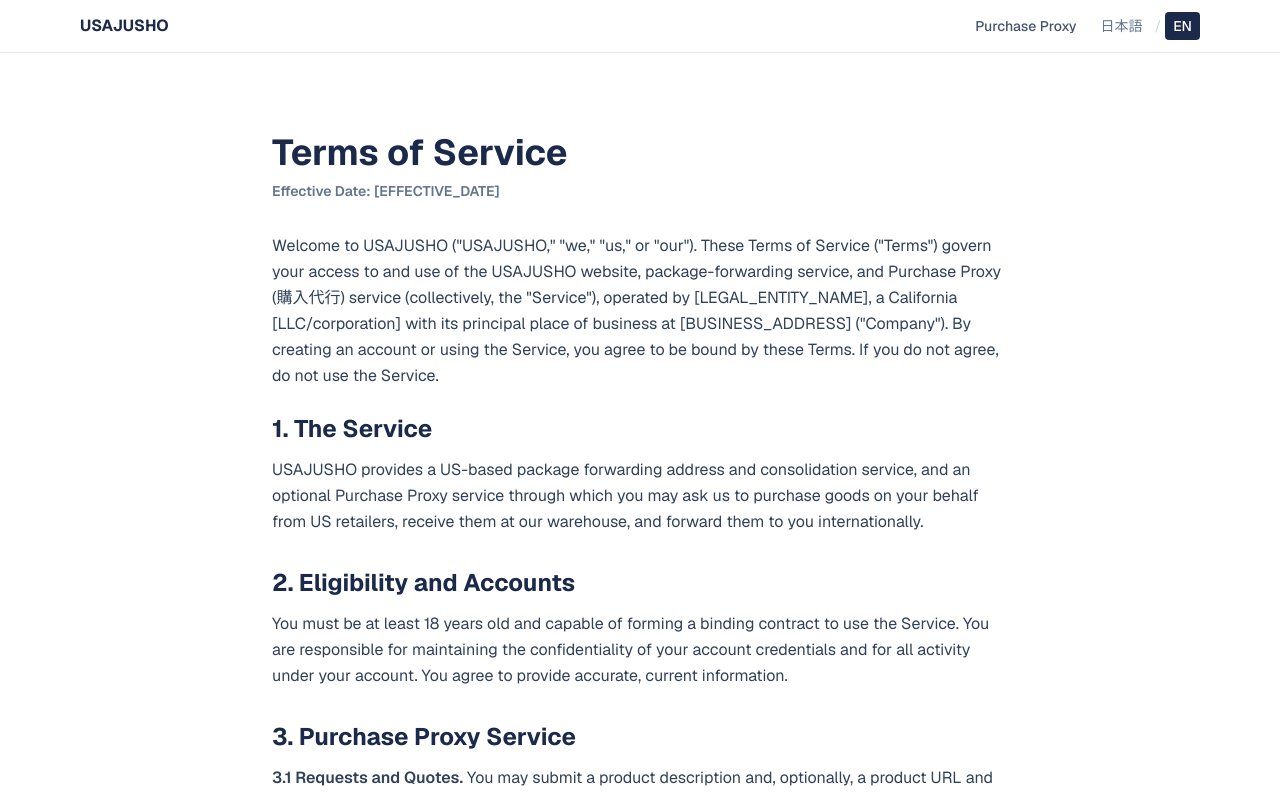
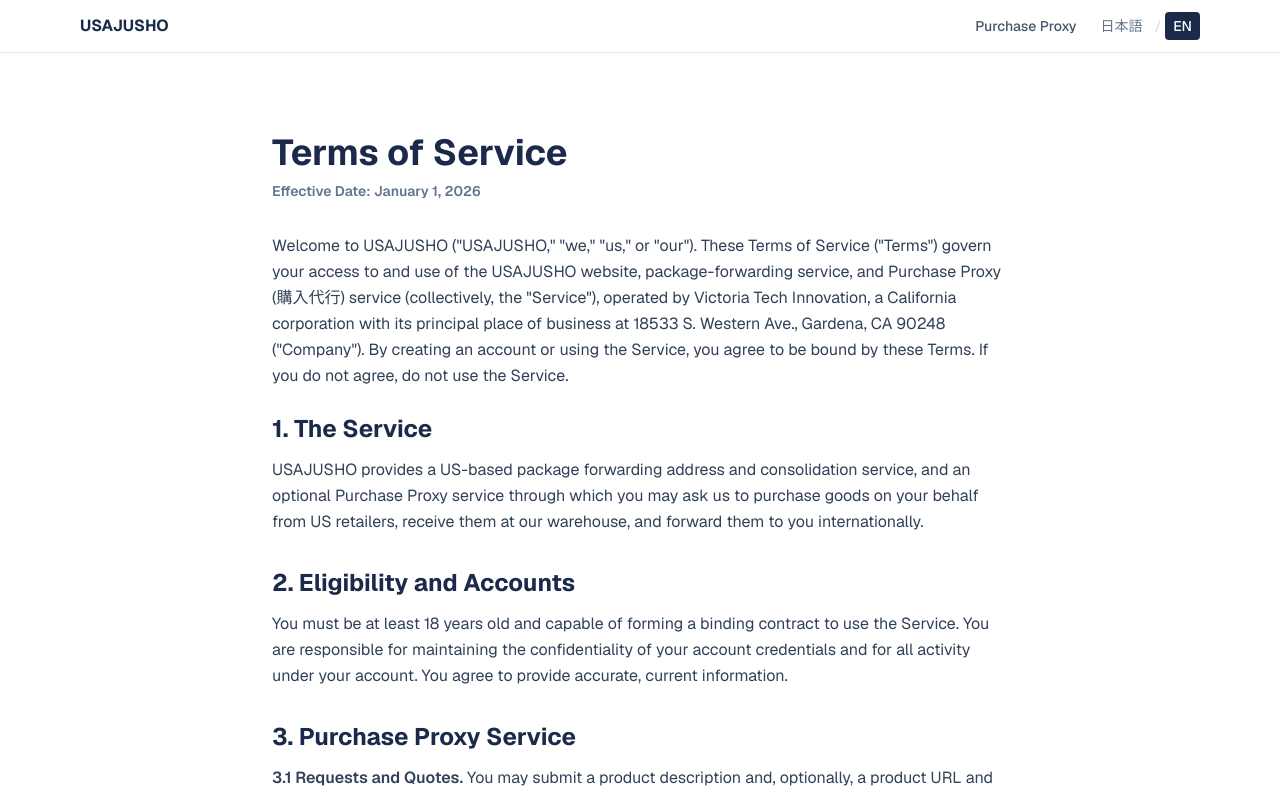
Before and after one commit to leelee90503-alt/usajusho-app, a Next.js app: page /en/legal/terms in a window 1280 px wide. Shown: the top 795 px of the page. Built offline with nearby package versions, Linux system fonts and the light colour scheme.

Commit message:
Fill in real business details in Terms of Service and Privacy Policy

```diff
--- a/content/legal/privacy.en.ts
+++ b/content/legal/privacy.en.ts
@@ -2,9 +2,9 @@
 
 export const privacyEn: LegalDoc = {
   title: `Privacy Policy`,
-  effectiveDateLabel: `Effective Date: [EFFECTIVE_DATE]`,
+  effectiveDateLabel: `Effective Date: January 1, 2026`,
   intro: [
-    `This Privacy Policy explains how [LEGAL_ENTITY_NAME] ("USAJUSHO," "we," "us," or "our") collects, uses, discloses, and protects personal information when you use our website and Service, and describes the privacy rights available to California residents under the California Consumer Privacy Act, as amended by the California Privacy Rights Act (collectively, "CCPA").`,
+    `This Privacy Policy explains how Victoria Tech Innovation ("USAJUSHO," "we," "us," or "our") collects, uses, discloses, and protects personal information when you use our website and Service, and describes the privacy rights available to California residents under the California Consumer Privacy Act, as amended by the California Privacy Rights Act (collectively, "CCPA").`,
   ],
   sections: [
     {
@@ -51,7 +51,7 @@
     {
       heading: `5. Data Retention`,
       blocks: [
-        { kind: "p", text: `We retain personal information for as long as your account is active and as necessary to provide the Service, comply with our legal obligations (e.g., tax and accounting records), resolve disputes, and enforce our agreements. Purchase-proxy transaction records are generally retained for [RETENTION_YEARS] years after order completion for accounting and dispute-resolution purposes.` },
+        { kind: "p", text: `We retain personal information for as long as your account is active and as necessary to provide the Service, comply with our legal obligations (e.g., tax and accounting records), resolve disputes, and enforce our agreements. Purchase-proxy transaction records are generally retained for 7 years after order completion for accounting and dispute-resolution purposes.` },
       ],
     },
     {
@@ -66,7 +66,7 @@
           `Limit Use of Sensitive Personal Information: we do not use sensitive personal information beyond what is necessary to provide the Service.`,
           `Non-Discrimination: we will not discriminate against you for exercising any of these rights.`,
         ] },
-        { kind: "p", text: `To exercise these rights, contact us at [CONTACT_EMAIL]. We may need to verify your identity before completing your request. We will respond within 45 days, as required by the CCPA (extendable by an additional 45 days when reasonably necessary, with notice to you).` },
+        { kind: "p", text: `To exercise these rights, contact us at info@usajusho.com. We may need to verify your identity before completing your request. We will respond within 45 days, as required by the CCPA (extendable by an additional 45 days when reasonably necessary, with notice to you).` },
         { kind: "p", text: `You may also designate an authorized agent to submit a request on your behalf, subject to our ability to verify the agent's authority.` },
       ],
     },
@@ -103,7 +103,7 @@
     {
       heading: `12. Contact Us`,
       blocks: [
-        { kind: "p", text: `For questions about this Privacy Policy or to exercise your privacy rights, contact us at [CONTACT_EMAIL].` },
+        { kind: "p", text: `For questions about this Privacy Policy or to exercise your privacy rights, contact us at info@usajusho.com.` },
       ],
     },
   ],
--- a/content/legal/privacy.ja.ts
+++ b/content/legal/privacy.ja.ts
@@ -2,9 +2,9 @@
 
 export const privacyJa: LegalDoc = {
   title: `プライバシーポリシー`,
-  effectiveDateLabel: `発効日: [EFFECTIVE_DATE]`,
+  effectiveDateLabel: `発効日: 2026年1月1日`,
   intro: [
-    `本プライバシーポリシーは、[LEGAL_ENTITY_NAME](「USAJUSHO」「当社」)が、お客様のウェブサイトおよび本サービスのご利用に際して、個人情報をどのように収集、利用、開示、保護するかについて説明するものです。また、カリフォルニア州民に適用される、カリフォルニア州消費者プライバシー法(カリフォルニア州プライバシー権利法による改正を含む、以下「CCPA」)に基づくプライバシー権についても説明します。`,
+    `本プライバシーポリシーは、Victoria Tech Innovation(「USAJUSHO」「当社」)が、お客様のウェブサイトおよび本サービスのご利用に際して、個人情報をどのように収集、利用、開示、保護するかについて説明するものです。また、カリフォルニア州民に適用される、カリフォルニア州消費者プライバシー法(カリフォルニア州プライバシー権利法による改正を含む、以下「CCPA」)に基づくプライバシー権についても説明します。`,
   ],
   sections: [
     {
@@ -51,7 +51,7 @@
     {
       heading: `5. データの保持期間`,
       blocks: [
-        { kind: "p", text: `当社は、アカウントが有効である期間、および本サービスの提供、法令上の義務(税務・会計記録等)の遵守、紛争解決、契約の履行のために必要な期間、個人情報を保持します。購入代行の取引記録は、会計・紛争解決の目的で、注文完了後[RETENTION_YEARS]年間保持することを基本とします。` },
+        { kind: "p", text: `当社は、アカウントが有効である期間、および本サービスの提供、法令上の義務(税務・会計記録等)の遵守、紛争解決、契約の履行のために必要な期間、個人情報を保持します。購入代行の取引記録は、会計・紛争解決の目的で、注文完了後7年間保持することを基本とします。` },
       ],
     },
     {
@@ -66,7 +66,7 @@
           `機微個人情報の利用制限権: 当社は本サービスの提供に必要な範囲を超えて機微個人情報を利用していません。`,
           `非差別の権利: これらの権利を行使したことを理由に、お客様を不利に扱うことはありません。`,
         ] },
-        { kind: "p", text: `これらの権利を行使するには、[CONTACT_EMAIL]までご連絡ください。ご請求への対応前に、お客様の本人確認をお願いする場合があります。CCPAが定めるとおり、原則として45日以内にご対応します(合理的に必要な場合、お客様への通知の上、さらに45日延長する場合があります)。` },
+        { kind: "p", text: `これらの権利を行使するには、info@usajusho.comまでご連絡ください。ご請求への対応前に、お客様の本人確認をお願いする場合があります。CCPAが定めるとおり、原則として45日以内にご対応します(合理的に必要な場合、お客様への通知の上、さらに45日延長する場合があります)。` },
         { kind: "p", text: `また、当社が代理人の権限を確認できることを条件に、代理人を通じてご請求いただくことも可能です。` },
       ],
     },
@@ -103,7 +103,7 @@
     {
       heading: `12. お問い合わせ`,
       blocks: [
-        { kind: "p", text: `本プライバシーポリシーに関するご質問、またはプライバシー権の行使については、[CONTACT_EMAIL]までご連絡ください。` },
+        { kind: "p", text: `本プライバシーポリシーに関するご質問、またはプライバシー権の行使については、info@usajusho.comまでご連絡ください。` },
       ],
     },
   ],
--- a/content/legal/terms.en.ts
+++ b/content/legal/terms.en.ts
@@ -2,9 +2,9 @@
 
 export const termsEn: LegalDoc = {
   title: `Terms of Service`,
-  effectiveDateLabel: `Effective Date: [EFFECTIVE_DATE]`,
+  effectiveDateLabel: `Effective Date: January 1, 2026`,
   intro: [
-    `Welcome to USAJUSHO ("USAJUSHO," "we," "us," or "our"). These Terms of Service ("Terms") govern your access to and use of the USAJUSHO website, package-forwarding service, and Purchase Proxy (購入代行) service (collectively, the "Service"), operated by [LEGAL_ENTITY_NAME], a California [LLC/corporation] with its principal place of business at [BUSINESS_ADDRESS] ("Company"). By creating an account or using the Service, you agree to be bound by these Terms. If you do not agree, do not use the Service.`,
+    `Welcome to USAJUSHO ("USAJUSHO," "we," "us," or "our"). These Terms of Service ("Terms") govern your access to and use of the USAJUSHO website, package-forwarding service, and Purchase Proxy (購入代行) service (collectively, the "Service"), operated by Victoria Tech Innovation, a California corporation with its principal place of business at 18533 S. Western Ave., Gardena, CA 90248 ("Company"). By creating an account or using the Service, you agree to be bound by these Terms. If you do not agree, do not use the Service.`,
   ],
   sections: [
     {
@@ -74,7 +74,7 @@
     {
       heading: `10. Governing Law and Dispute Resolution`,
       blocks: [
-        { kind: "p", text: `These Terms are governed by the laws of the State of California, without regard to conflict-of-laws principles. Subject to applicable consumer-protection law in your jurisdiction, you and the Company agree that any dispute arising from these Terms or the Service will be resolved in the state or federal courts located in [COUNTY], California, and you consent to the personal jurisdiction of those courts.` },
+        { kind: "p", text: `These Terms are governed by the laws of the State of California, without regard to conflict-of-laws principles. Subject to applicable consumer-protection law in your jurisdiction, you and the Company agree that any dispute arising from these Terms or the Service will be resolved in the state or federal courts located in Los Angeles County, California, and you consent to the personal jurisdiction of those courts.` },
       ],
     },
     {
@@ -92,7 +92,7 @@
     {
       heading: `13. Contact Us`,
       blocks: [
-        { kind: "p", text: `Questions about these Terms may be directed to [CONTACT_EMAIL].` },
+        { kind: "p", text: `Questions about these Terms may be directed to info@usajusho.com.` },
       ],
     },
   ],
--- a/content/legal/terms.ja.ts
+++ b/content/legal/terms.ja.ts
@@ -2,9 +2,9 @@
 
 export const termsJa: LegalDoc = {
   title: `利用規約`,
-  effectiveDateLabel: `発効日: [EFFECTIVE_DATE]`,
+  effectiveDateLabel: `発効日: 2026年1月1日`,
   intro: [
-    `USAJUSHO(以下「当社」といいます)へようこそ。本利用規約(以下「本規約」)は、USAJUSHOのウェブサイト、米国内転送サービス、および購入代行サービス(以下総称して「本サービス」)のご利用に適用されます。本サービスは、カリフォルニア州に主たる事業所を置く[LEGAL_ENTITY_NAME](以下「当社」)が運営しています。アカウントを作成し、または本サービスを利用することにより、お客様は本規約に同意したものとみなされます。同意いただけない場合は、本サービスをご利用いただけません。`,
+    `USAJUSHO(以下「当社」といいます)へようこそ。本利用規約(以下「本規約」)は、USAJUSHOのウェブサイト、米国内転送サービス、および購入代行サービス(以下総称して「本サービス」)のご利用に適用されます。本サービスは、カリフォルニア州に主たる事業所を置くVictoria Tech Innovation(以下「当社」)が運営しています。アカウントを作成し、または本サービスを利用することにより、お客様は本規約に同意したものとみなされます。同意いただけない場合は、本サービスをご利用いただけません。`,
   ],
   sections: [
     {
@@ -74,7 +74,7 @@
     {
       heading: `第10条(準拠法および紛争解決)`,
       blocks: [
-        { kind: "p", text: `本規約は、抵触法の原則にかかわらず、カリフォルニア州法に準拠します。お客様の所在地における消費者保護法令に反しない範囲において、本規約または本サービスに起因する紛争は、カリフォルニア州[COUNTY]に所在する州裁判所または連邦裁判所において解決されるものとし、お客様は当該裁判所の管轄に同意するものとします。` },
+        { kind: "p", text: `本規約は、抵触法の原則にかかわらず、カリフォルニア州法に準拠します。お客様の所在地における消費者保護法令に反しない範囲において、本規約または本サービスに起因する紛争は、カリフォルニア州Los Angeles Countyに所在する州裁判所または連邦裁判所において解決されるものとし、お客様は当該裁判所の管轄に同意するものとします。` },
       ],
     },
     {
@@ -92,7 +92,7 @@
     {
       heading: `第13条(お問い合わせ)`,
       blocks: [
-        { kind: "p", text: `本規約に関するご質問は、[CONTACT_EMAIL]までご連絡ください。` },
+        { kind: "p", text: `本規約に関するご質問は、info@usajusho.comまでご連絡ください。` },
       ],
     },
   ],
```
